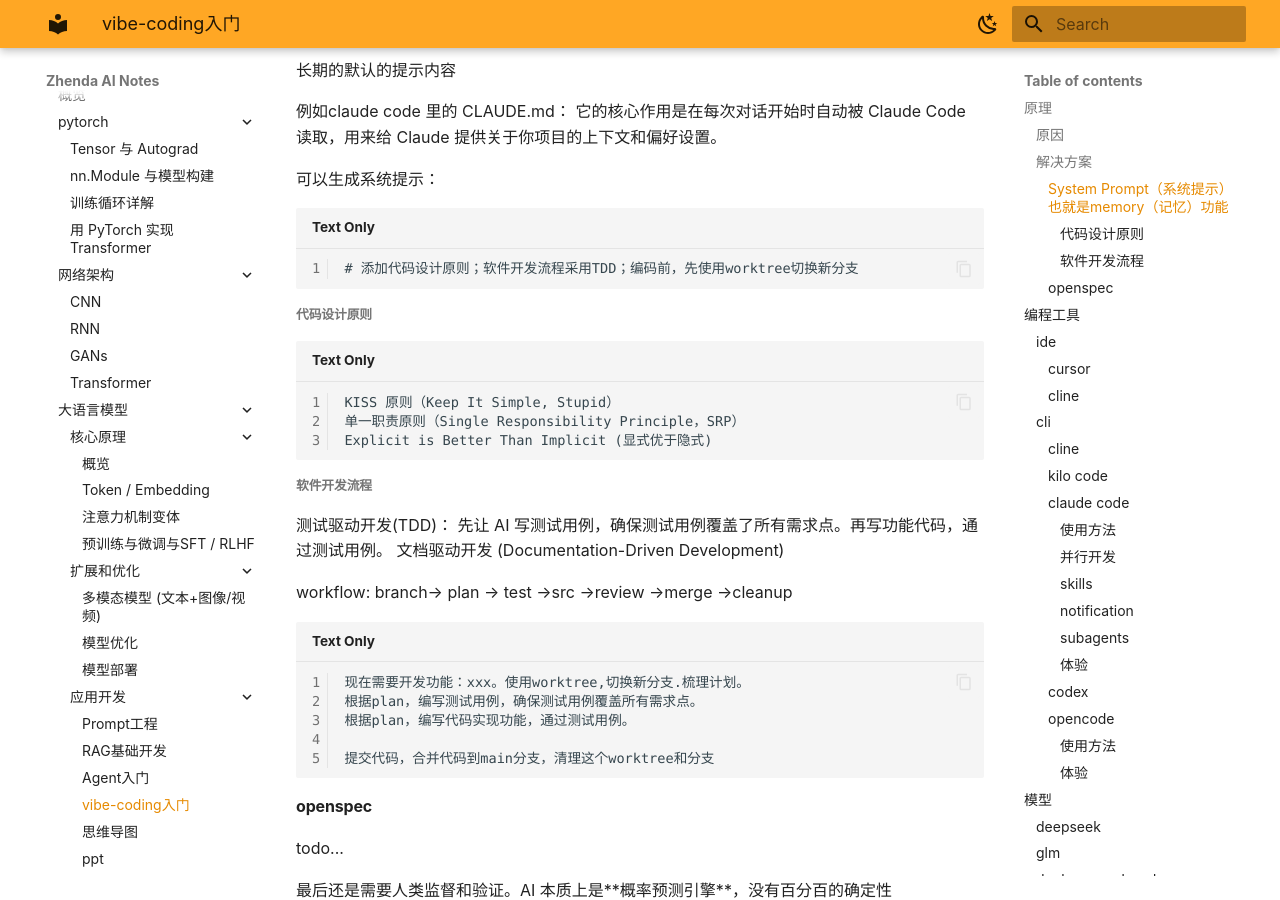
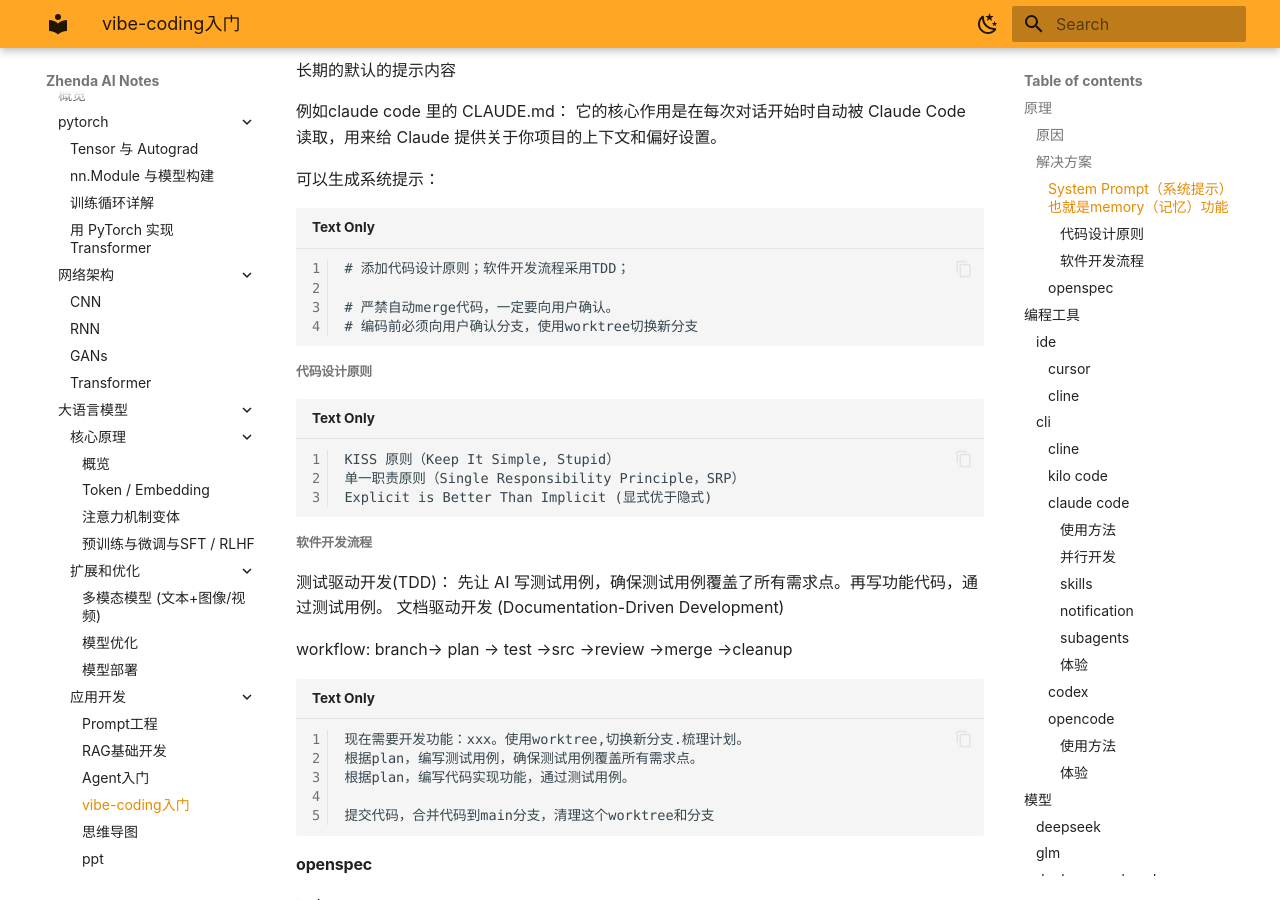
Before and after one commit to zhenda-hub/ai-note, an MkDocs documentation site: the page built from docs/dl/llm/dev/vibe-coding.md, in a window 1280 px wide and 900 px high, scrolled down 1103 px. Built offline with MkDocs 1.6.1 and Material for MkDocs 9.7.7, drawn with Linux system fonts in a browser that asks for light colours; plug-ins that fetch from the network failed and are left out.

Commit message:
Update vibe-coding.md

````diff
--- a/docs/dl/llm/dev/vibe-coding.md
+++ b/docs/dl/llm/dev/vibe-coding.md
@@ -35,7 +35,10 @@ Q: 单步准确率是90%, 完成一步测试一步，有异常仅限修改一次
 可以生成系统提示：
 
 ```txt
-# 添加代码设计原则；软件开发流程采用TDD；编码前，先使用worktree切换新分支
+# 添加代码设计原则；软件开发流程采用TDD；
+
+# 严禁自动merge代码，一定要向用户确认。
+# 编码前必须向用户确认分支，使用worktree切换新分支
 ```
 
 
````
